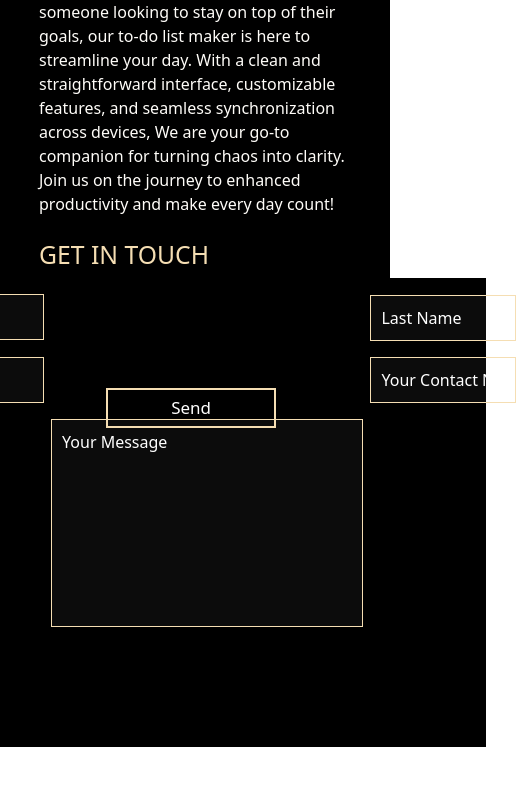
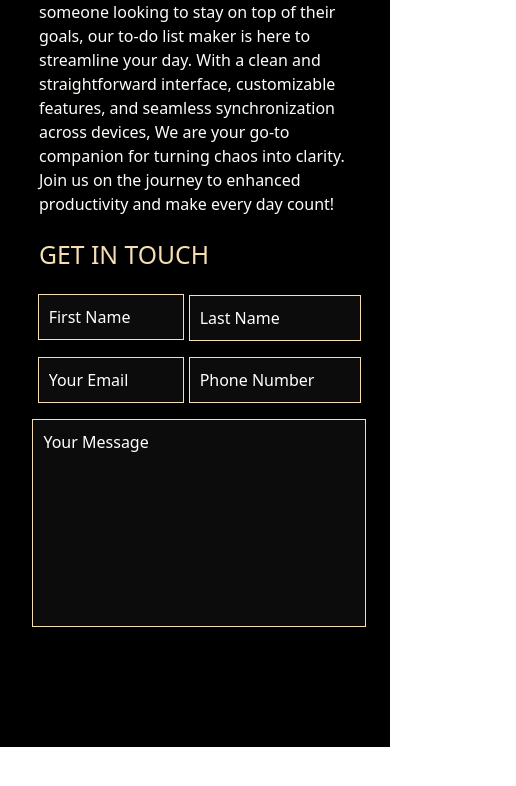
Before and after one commit to KAKA-14/TO_DO_FRONTEND_FINAL, a React (Create React App) app: page / in a window 390 px wide. Shown: the part 1274-2060 px from the top of the page, 516 px wide, since content can reach past the window. Before the commit the page ends 2021 px from the top, so only its background shows below. Built offline with nearby package versions, Linux system fonts and the light colour scheme.

Commit message:
Unarchive done

```diff
--- a/src/components/Landing page/LandingPage.css
+++ b/src/components/Landing page/LandingPage.css
@@ -294,9 +294,48 @@ img{
     padding-top: 1em;
     color: wheat;
   }
+  .btnnn{
+    font-weight: 400;
+    color: white;
+    width:10em;
+    padding: 5px 10px;
+    border: 2px solid wheat;
+    font-size: 17px;
+    position: absolute;
+    background-color: transparent;
+    transition: 2s ease-in-out;
+    top:205%;
+    left: 49%;
+    margin-top: -4em;
+    transform: translateX(-50%);
+  }
+  .btnnn::before{
+    content: "";
+    width: 0%;
+    height: 100%;
+    position: absolute;
+    background-color: wheat;
+    top: 0;
+    left:0;
+    transition: 0.25s ease-in-out;
+    z-index:-1;
+  }
 
+  .btnnn:hover::before {
+      content: "";
+      width: 100%;
+      height: 100%;
+      position: absolute;
+      background-color: wheat;
+    cursor: pointer;
+  }
+  .btnnn:hover span{
+    color: black;
+    z-index: 4!important;
+  }
 
   @media (max-width: 799px) {
+
     .box1 {
         flex-direction: column; }
 
@@ -407,43 +446,36 @@ img{
     padding-top: 20em;
   }
 
+
+
+  .contact-form input[name="fname"] {
+    width: 45%;
+    margin-left: -10.5em;
+  }
+  .contact-form input[name="lname"] {
+    width: 53%;
+    margin-top: -3.35em;
+    margin-left: 10em;
+}
+.contact-form input[name="email"] {
+  width: 45%;
+  margin-left: -10.5em;
+}
+
+.contact-form input[name="phonenumber"] {
+  width: 53%;
+  margin-top: -3.35em;
+  margin-left: 10em;
+}
+.contact-form textarea {
+  height: 13em;
+  margin-left: 0.5em;
+  resize: none;
+}
+.contact-form input, .contact-form textarea {
+  width:102.2%;
 }
 .btnnn{
-  font-weight: 400;
-  color: white;
-  width:10em;
-  padding: 5px 10px;
-  border: 2px solid wheat;
-  font-size: 17px;
-  position: absolute;
-  background-color: transparent;
-  transition: 2s ease-in-out;
-  top:205%;
-  left: 49%;
-  margin-top: -4em;
-  transform: translateX(-50%);
+  top:299%;
 }
-.btnnn::before{
-  content: "";
-  width: 0%;
-  height: 100%;
-  position: absolute;
-  background-color: wheat;
-  top: 0;
-  left:0;
-  transition: 0.25s ease-in-out;
-  z-index:-1;
 }
-
-.btnnn:hover::before {
-    content: "";
-    width: 100%;
-    height: 100%;
-    position: absolute;
-    background-color: wheat;
-  cursor: pointer;
-}
-.btnnn:hover span{
-  color: black;
-  z-index: 4!important;
-}
--- a/src/components/Landing page/LandingPage.js
+++ b/src/components/Landing page/LandingPage.js
@@ -128,7 +128,7 @@ function LandingPage() {
                 <input
                     type="tel"
                     name="phonenumber"
-                    placeholder="Your Contact Number"
+                    placeholder="Phone Number"
                 />
 
                 <textarea
```
